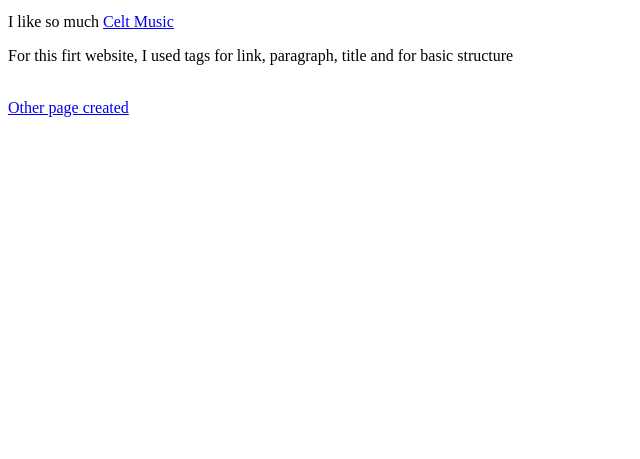
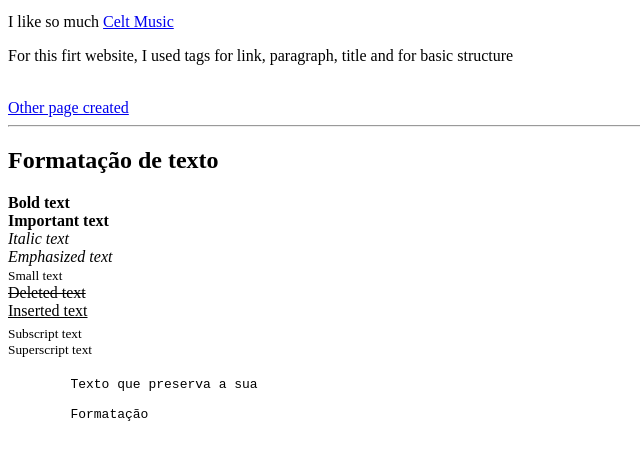
Before and after one commit to VitorG718/html, a plain HTML site: page index.html in a window 1280 px wide. Shown: the part 101-560 px from the top of the page, without its empty margins (0-640 px from the left). Drawn offline with Linux system fonts and the light colour scheme.

Commit message:
Tags for text formatting

```diff
--- a/index.html
+++ b/index.html
@@ -4,8 +4,9 @@
 <head>
     <meta charset="UTF-8">
     <meta name="author" content="Vitor Souza">
-    <meta name="keywords" content="contact personal">
+    <meta name="keywords" content="contact, personal">
     <meta name="copyright" content="2021 Vitor Souza">
+    <meta name="description" content="A site for HTML learning">
     <meta http-equiv="X-UA-Compatible" content="IE=edge">
     <meta name="viewport" content="width=device-width, initial-scale=1.0">
     <title>Home</title>
@@ -18,6 +19,25 @@
     <p> For this firt website, I used tags for link, paragraph, title and for basic structure</p>
     <br>
     <a href="/source/pages/contact.html"> Other page created</a>
+    <hr>
+
+    <h2>Formatação de texto</h2>
+
+    <b>Bold text</b> <br>
+    <strong>Important text</strong> <br>
+    <i>Italic text</i> <br>
+    <em>Emphasized text</em> <br>
+    <small>Small text</small> <br>
+    <del>Deleted text</del> <br>
+    <ins>Inserted text</ins> <br>
+    <sub>Subscript text</sub> <br>
+    <sup>Superscript text</sup> <br>
+
+    <pre>
+        Texto que preserva a sua
+
+        Formatação
+    </pre>
 </body>
 
 </html>
```
